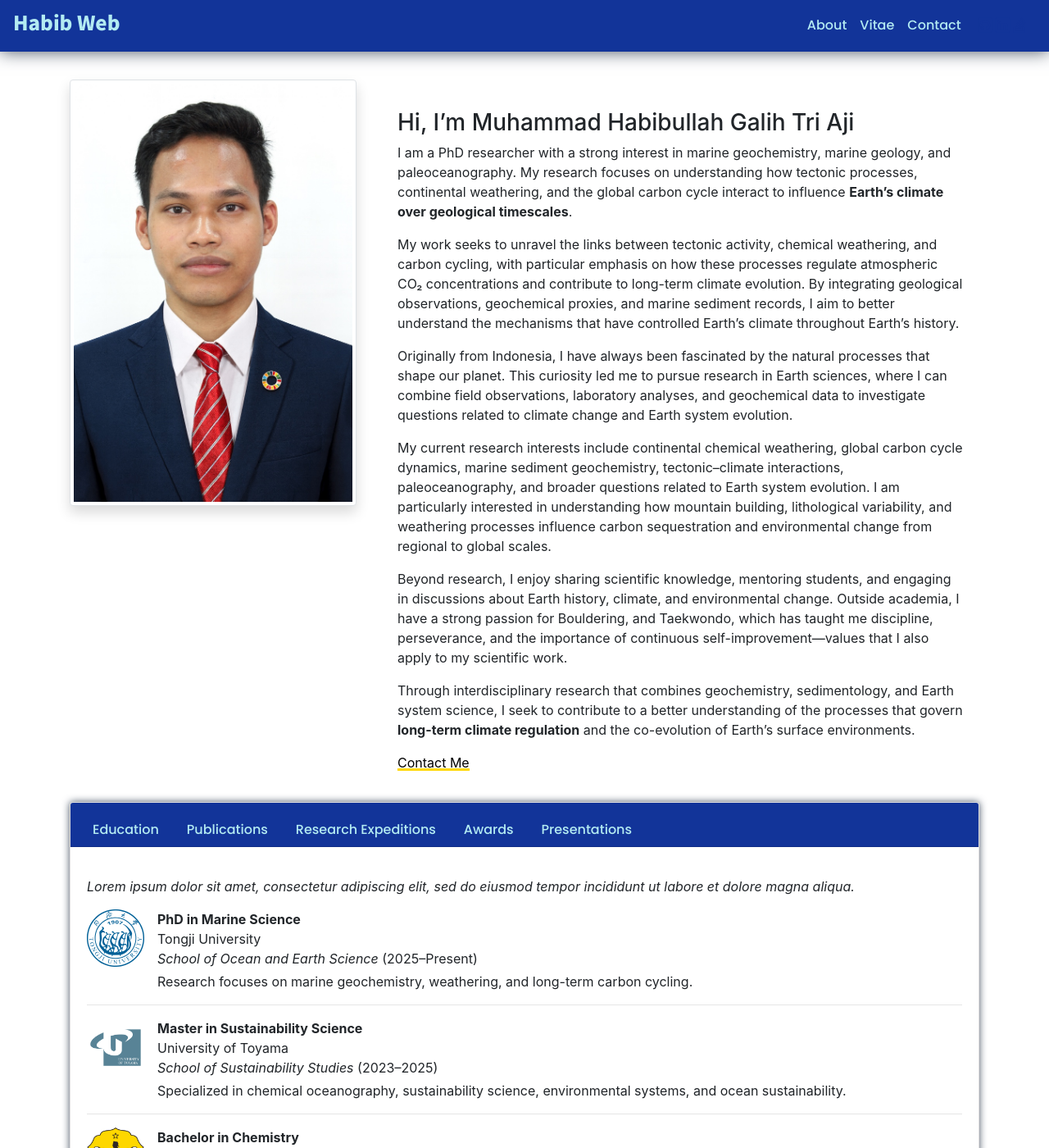
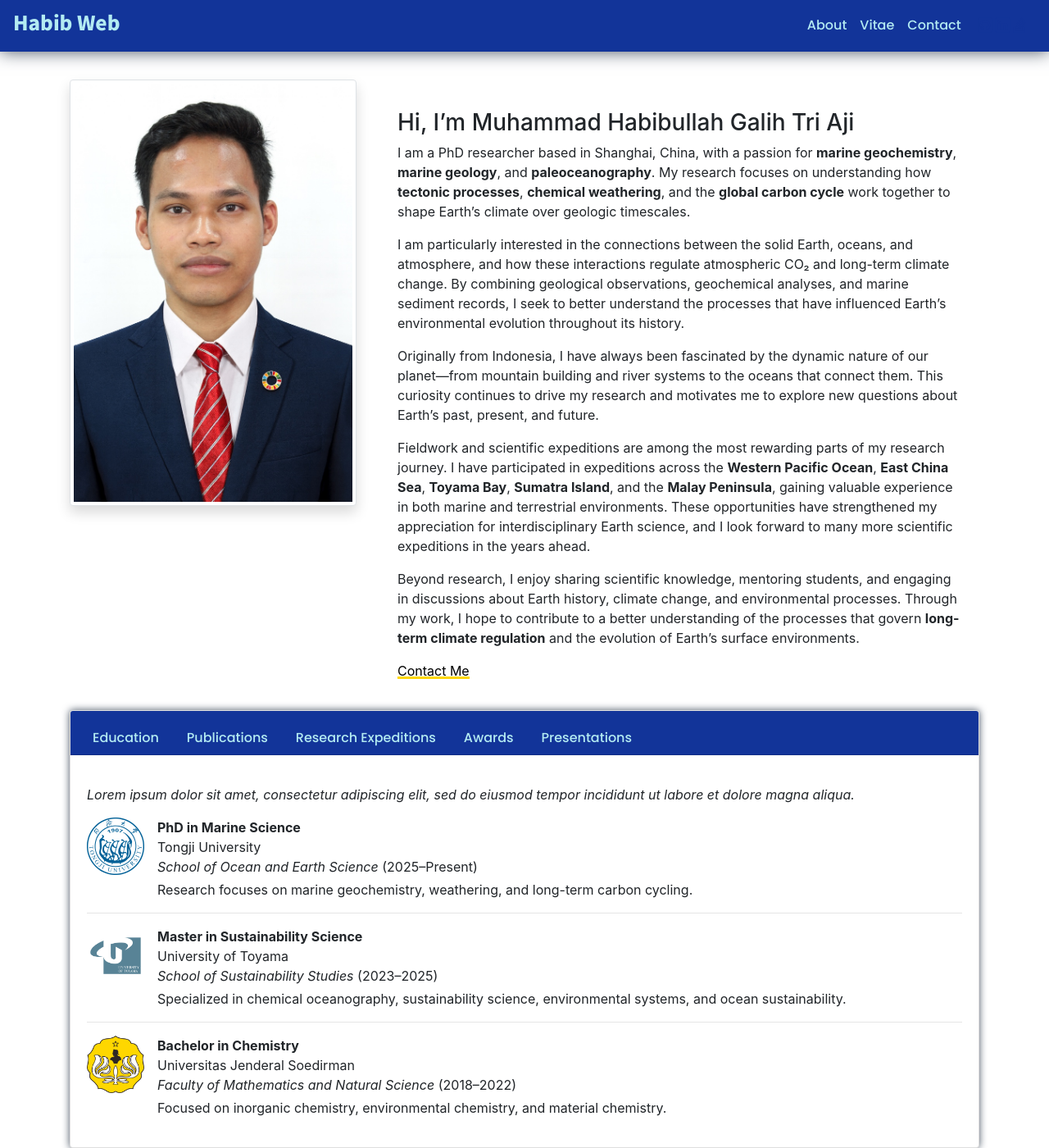
Before and after one commit to mhgta10/mhgta10.github.io, a Jekyll site: the page built from index.md, in a window 1280 px wide and 1400 px high. Shown: the whole window at 82% size. Built offline with Jekyll 4.4.1, drawn with Linux system fonts in a browser that asks for light colours; nearby versions of some CDN libraries; comment, search, counter and statistics services are not loaded; our own code applies the rules of GitHub Pages for plain Markdown files.

Commit message:
Update index.md

```diff
--- a/index.md
+++ b/index.md
@@ -5,16 +5,14 @@ title:
 
 ### Hi, I'm Muhammad Habibullah Galih Tri Aji
 
-I am a PhD researcher with a strong interest in <span class="blue-bold">marine geochemistry</span>, <span class="blue-bold">marine geology</span>, and <span class="blue-bold">paleoceanography</span>. My research focuses on understanding how tectonic processes, continental weathering, and the global carbon cycle interact to influence **Earth's climate over geological timescales**.
+I am a PhD researcher based in Shanghai, China, with a passion for **marine geochemistry**, **marine geology**, and **paleoceanography**. My research focuses on understanding how **tectonic processes**, **chemical weathering**, and the **global carbon cycle** work together to shape Earth's climate over geologic timescales.
 
-My work seeks to unravel the links between <span class="blue-bold">tectonic activity</span>, <span class="blue-bold">chemical weathering</span>, and <span class="blue-bold">carbon cycling</span>, with particular emphasis on how these processes regulate atmospheric CO₂ concentrations and contribute to long-term climate evolution. By integrating geological observations, geochemical proxies, and marine sediment records, I aim to better understand the mechanisms that have controlled Earth's climate throughout Earth's history.
+I am particularly interested in the connections between the solid Earth, oceans, and atmosphere, and how these interactions regulate atmospheric CO₂ and long-term climate change. By combining geological observations, geochemical analyses, and marine sediment records, I seek to better understand the processes that have influenced Earth's environmental evolution throughout its history.
 
-Originally from Indonesia, I have always been fascinated by the natural processes that shape our planet. This curiosity led me to pursue research in Earth sciences, where I can combine field observations, laboratory analyses, and geochemical data to investigate questions related to climate change and Earth system evolution.
+Originally from Indonesia, I have always been fascinated by the dynamic nature of our planet—from mountain building and river systems to the oceans that connect them. This curiosity continues to drive my research and motivates me to explore new questions about Earth's past, present, and future.
 
-My current research interests include <span class="blue-bold">continental chemical weathering</span>, <span class="blue-bold">global carbon cycle dynamics</span>, <span class="blue-bold">marine sediment geochemistry</span>, <span class="blue-bold">tectonic–climate interactions</span>, <span class="blue-bold">paleoceanography</span>, and broader questions related to <span class="blue-bold">Earth system evolution</span>. I am particularly interested in understanding how mountain building, lithological variability, and weathering processes influence carbon sequestration and environmental change from regional to global scales.
+Fieldwork and scientific expeditions are among the most rewarding parts of my research journey. I have participated in expeditions across the **Western Pacific Ocean**, **East China Sea**, **Toyama Bay**, **Sumatra Island**, and the **Malay Peninsula**, gaining valuable experience in both marine and terrestrial environments. These opportunities have strengthened my appreciation for interdisciplinary Earth science, and I look forward to many more scientific expeditions in the years ahead.
 
-Beyond research, I enjoy sharing scientific knowledge, mentoring students, and engaging in discussions about Earth history, climate, and environmental change. Outside academia, I have a strong passion for <span class="blue-bold">Bouldering</span>, and <span class="blue-bold">Taekwondo</span>, which has taught me discipline, perseverance, and the importance of continuous self-improvement—values that I also apply to my scientific work.
-
-Through interdisciplinary research that combines geochemistry, sedimentology, and Earth system science, I seek to contribute to a better understanding of the processes that govern **long-term climate regulation** and the co-evolution of Earth's surface environments.
+Beyond research, I enjoy sharing scientific knowledge, mentoring students, and engaging in discussions about Earth history, climate change, and environmental processes. Through my work, I hope to contribute to a better understanding of the processes that govern **long-term climate regulation** and the evolution of Earth's surface environments.
 
 <a href="/contact.html" class="highlighted">Contact Me</a>
```
